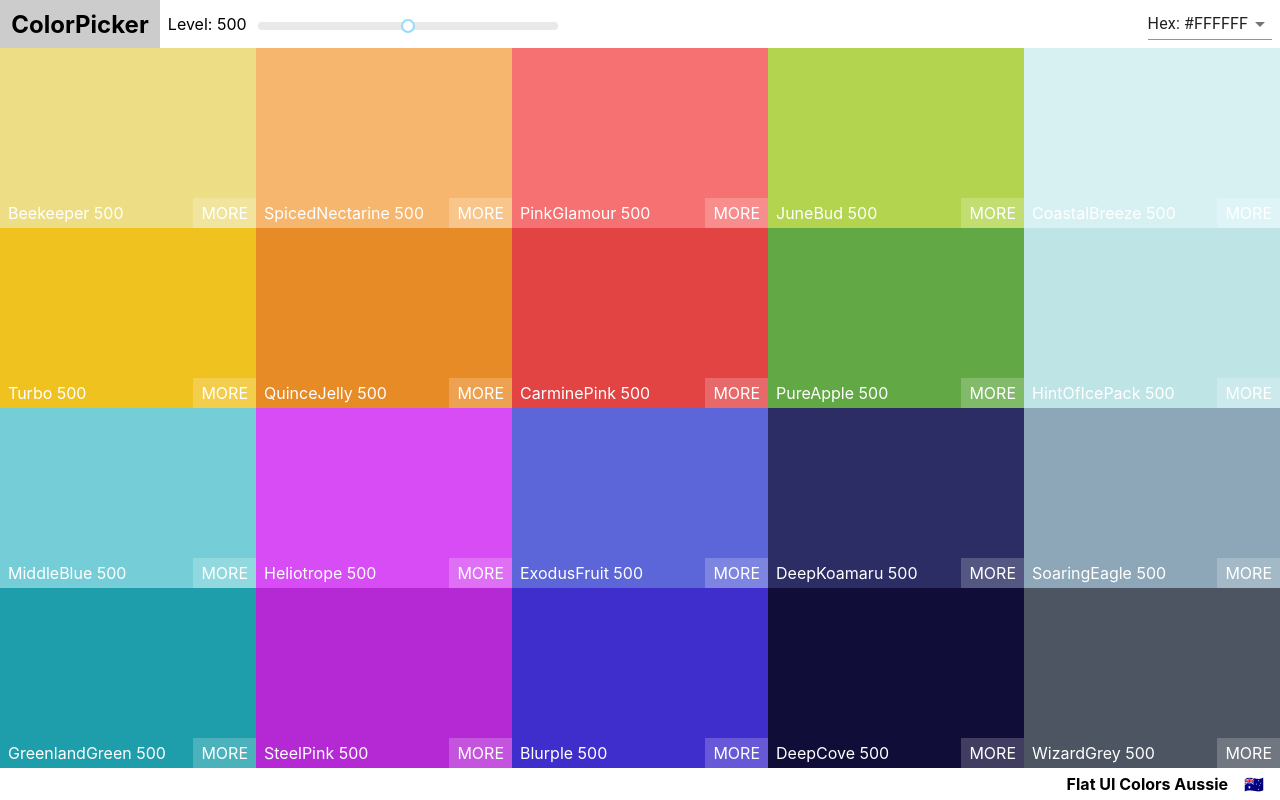
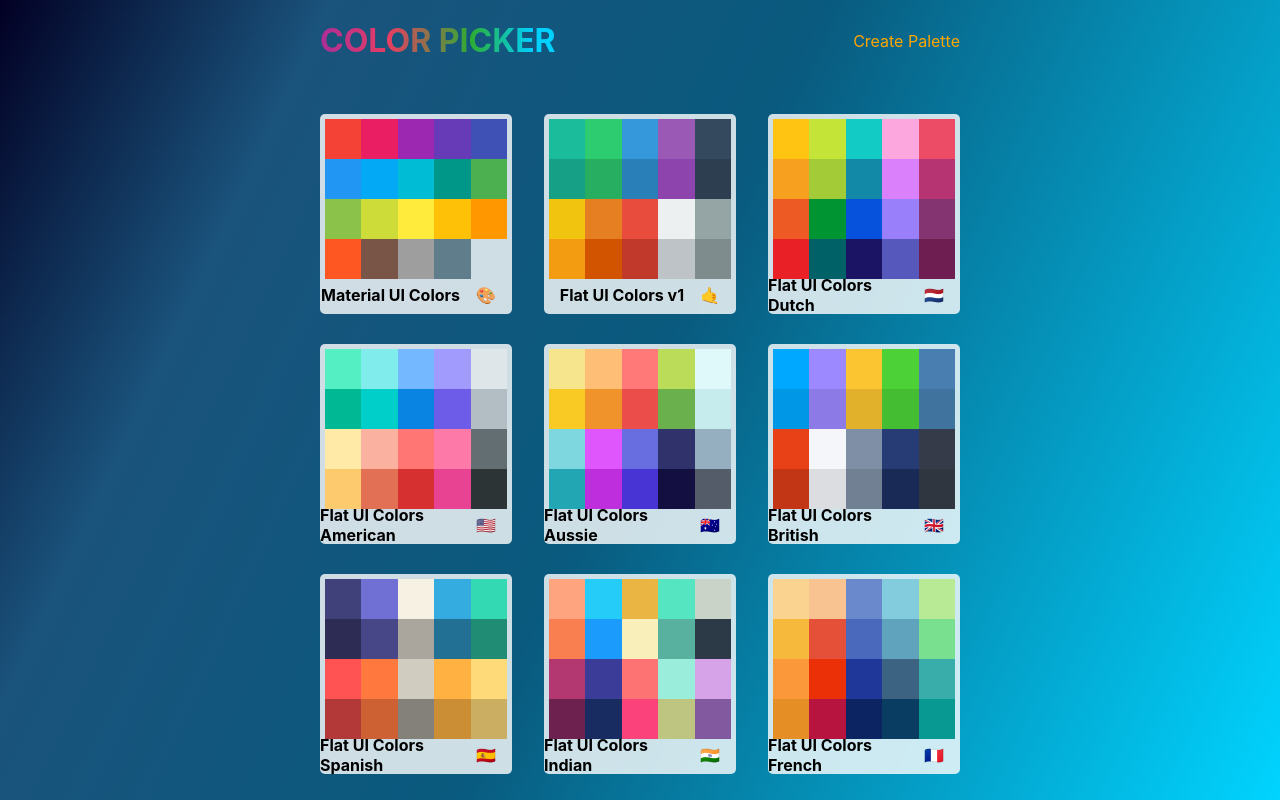
Before and after one commit to kylenguyen1014/MaterialUI_React_withHooks, a React (Create React App) app: page / in a window 1280 px wide. Built offline with nearby package versions, Linux system fonts and the light colour scheme.

Commit message:
style PaletteList, Minipalette

```diff
--- a/src/App.js
+++ b/src/App.js
@@ -2,11 +2,12 @@
 import './App.css';
 import Palette from './Palette';
 import { Switch, Route, Link } from "react-router-dom";
+import PaletteList from './PaletteList';
 
 function App() {
   return (
     <div>
-      <Palette/>
+      <PaletteList />
     </div>
   );
 }
--- a/src/MiniPalette.js
+++ b/src/MiniPalette.js
@@ -1,11 +1,48 @@
 import React from 'react';
+import { withStyles } from '@material-ui/styles';
+import Footer from './Footer';
 
-function MiniPalette() {
+const styles ={
+    miniPalette: {
+        height: '200px',
+        width: '100%',
+        borderRadius: '5px',
+        backgroundColor: 'rgba(255, 255, 255, 0.8)',
+        transition: 'all 0.3s ease-in-out',
+        '&:hover' :{
+            transform: 'scale(1.075)',
+        }
+    },
+    container: {
+        width: '95%',
+        height: '80%',
+        margin: '5px auto 0 auto',
+    },
+    // miniContainer: {
+    //     width: '100%',
+    //     height: '100%',
+    // },
+    miniBox : {
+        width: '20%',
+        height: '25%',
+        display: 'inline-block',
+        position: 'relative',
+        color: 'white',
+        marginBottom: '-4px'
+    }
+}
+
+function MiniPalette(props) {
+    const { palette, classes } = props;
+
     return (
-        <div>
-
+        <div className={classes.miniPalette}>
+            <div className={classes.container}>
+                {palette.colors.map(color => <div className={classes.miniBox} style={{backgroundColor : color.color}} key={color.name}></div>)}
+            </div>
+            <Footer paletteName={palette.paletteName} emoji={palette.emoji}/>
         </div>
     )
 }
 
-export default MiniPalette;
+export default withStyles(styles)(MiniPalette) ;
--- a/src/PaletteList.js
+++ b/src/PaletteList.js
@@ -1,15 +1,68 @@
-import React from 'react';
+import React, { useState } from 'react';
 import seedColors from './seedColors';
 import { withStyles } from '@material-ui/styles';
+import { Link } from '@material-ui/core';
+import MiniPalette from './MiniPalette';
 
 const styles = {
+    root: {
+        margin: '0',
+        padding: '0',
+        height: '100vh',
+        background: 'linear-gradient(115deg, rgba(2,0,36,1) 0%, rgba(26,83,124,1) 20%, rgba(9,90,126,1) 50%, rgba(0,212,255,1) 100%)',
+        overflow: 'auto'
+    },
+    main : {
+        width: '50%',
+        display: 'flex',
+        flexDirection: 'column',
+        // justifyContent: 'center',
+        // alignItems: 'center',
+        marginLeft: 'auto',
+        marginRight: 'auto',
+    },
+    heading: {
+        display: 'flex',
+        justifyContent: 'space-between',
+        alignItems: 'center',
+        '& a': {
+            color: 'orange',
+            cursor: 'pointer',
+        },
+        '& h1': {
+            background: 'linear-gradient(90deg, rgba(171,46,150,1) 0%, rgba(231,61,98,1) 29%, rgba(47,181,46,0.9207842316614145) 64%, rgba(0,209,255,1) 90%)',
+            WebkitBackgroundClip: 'text',
+            WebkitTextFillColor: 'transparent',
+        }
+    },
+    miniContainer: {
+        display: 'grid',
+        gridTemplateColumns: 'repeat(3, 1fr)',
+        gridGap: '5%',
+        marginTop: '2rem',
+        // height: '100%',
+        // marginLeft: 'auto',
+        // marginRight: 'auto',
+    },
+    miniBox: {
 
+    }
 }
 function PaletteList(props) {
-
+    const { classes } = props;
     return (
-        <div>
-
+        <div className={classes.root}>
+            <div className={classes.main}>
+                <div className={classes.heading}>
+                    <h1>COLOR PICKER</h1>
+                    <Link>
+                        <a> Create Palette</a>
+                    </Link>
+                </div>
+                <div className={classes.miniContainer}>
+                    {seedColors.map(palette => <MiniPalette key={palette.id} palette={palette}/>)}
+                </div>
+            </div>
         </div>
     )
 }
```
